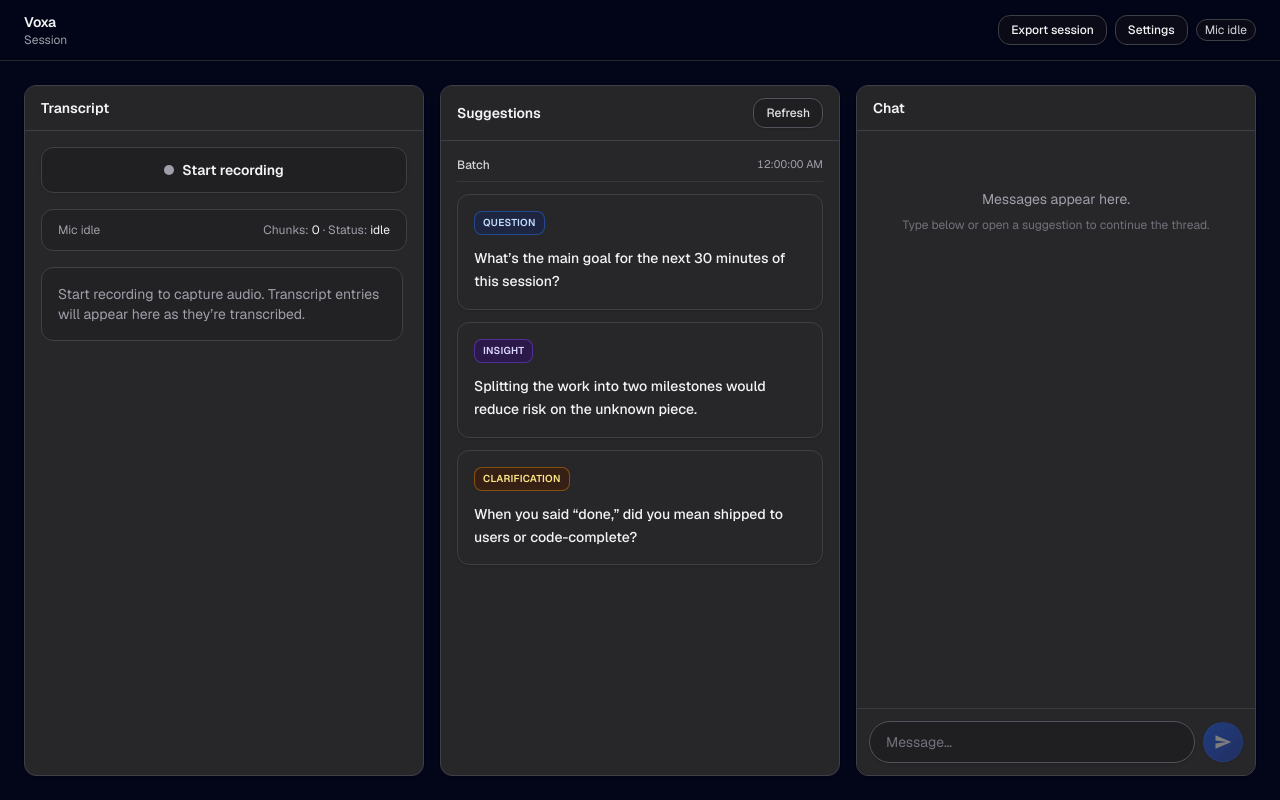
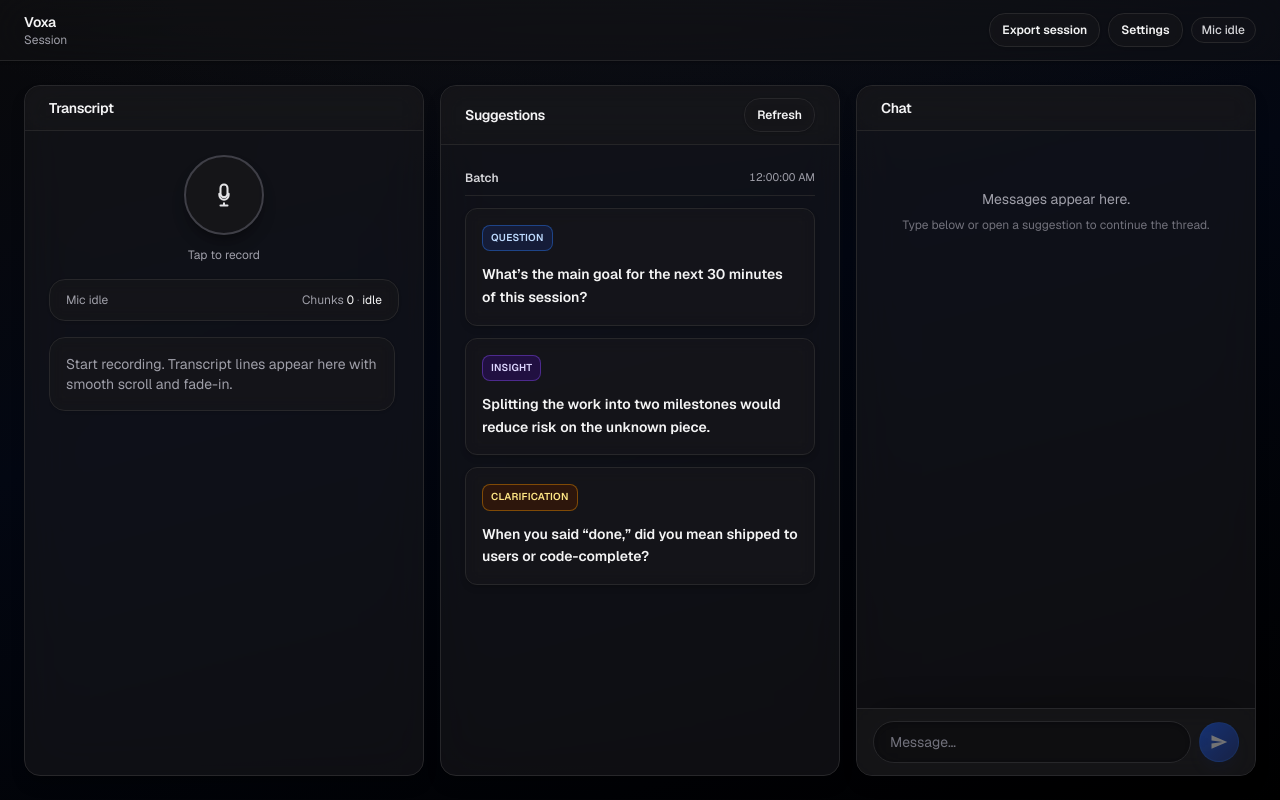
Before and after one commit to RealCifer/Voxa, a Next.js app: page / in a window 1280 px wide. Built offline with nearby package versions, Linux system fonts and the light colour scheme.

Commit message:
updted ui

```diff
--- a/app/globals.css
+++ b/app/globals.css
@@ -3,6 +3,43 @@
 @theme inline {
   --font-sans: var(--font-geist-sans);
   --font-mono: var(--font-geist-mono);
+}
+
+html {
+  height: 100%;
+}
+
+body {
+  min-height: 100%;
+}
+
+/* Premium app shell: zinc-950 → black */
+.voxa-app-bg {
+  background:
+    radial-gradient(120% 80% at 50% -20%, rgb(39 39 42 / 0.35), transparent 55%),
+    linear-gradient(165deg, rgb(9 9 11) 0%, rgb(3 7 18) 42%, rgb(0 0 0) 100%);
+}
+
+/* Thin, low-contrast scrollbars (WebKit + Firefox) */
+.voxa-scroll {
+  scrollbar-width: thin;
+  scrollbar-color: rgb(63 63 70 / 0.55) transparent;
+}
+
+.voxa-scroll::-webkit-scrollbar {
+  width: 8px;
+  height: 8px;
+}
+
+.voxa-scroll::-webkit-scrollbar-thumb {
+  background: rgb(63 63 70 / 0.55);
+  border-radius: 9999px;
+  border: 2px solid transparent;
+  background-clip: padding-box;
+}
+
+.voxa-scroll::-webkit-scrollbar-track {
+  background: transparent;
 }
 
 @keyframes voxa-fade-in {
@@ -17,7 +54,7 @@
 }
 
 .voxa-fade-in {
-  animation: voxa-fade-in 180ms ease-out both;
+  animation: voxa-fade-in 200ms ease-out both;
 }
 
 @keyframes chat-typing-dot {
--- a/app/layout.tsx
+++ b/app/layout.tsx
@@ -25,10 +25,10 @@ export default function RootLayout({
   return (
     <html
       lang="en"
-      className={`${geistSans.variable} ${geistMono.variable} h-full antialiased dark`}
+      className={`${geistSans.variable} ${geistMono.variable} h-full font-sans antialiased dark`}
     >
       <body
-        className="flex min-h-dvh flex-col bg-slate-950 text-zinc-100"
+        className="voxa-app-bg flex min-h-dvh min-h-0 flex-col text-zinc-100"
         suppressHydrationWarning
       >
         {children}
--- a/components/AppHeader.tsx
+++ b/components/AppHeader.tsx
@@ -20,33 +20,27 @@ export function AppHeader() {
     );
   }
 
+  const btn =
+    "rounded-2xl border border-zinc-800 bg-zinc-900/45 px-3 py-2 text-xs font-semibold text-zinc-100 shadow-sm backdrop-blur-sm transition duration-200 hover:border-zinc-700 hover:bg-zinc-900/70 active:scale-[0.98]";
+
   return (
-    <header className="sticky top-0 z-20 flex shrink-0 items-center justify-between gap-4 border-b border-zinc-800 bg-slate-950/80 px-4 py-3 backdrop-blur md:px-6">
+    <header className="sticky top-0 z-30 flex shrink-0 items-center justify-between gap-4 border-b border-zinc-800/90 bg-zinc-900/35 px-4 py-3 shadow-sm shadow-black/20 backdrop-blur-xl md:px-6">
       <div className="min-w-0">
-        <h1 className="text-sm font-semibold tracking-tight text-zinc-100">
-          Voxa
-        </h1>
+        <h1 className="text-sm font-semibold tracking-tight text-zinc-100">Voxa</h1>
         <p className="truncate text-xs text-zinc-400">{sessionLabel}</p>
       </div>
       <div className="flex flex-wrap items-center justify-end gap-2">
-        <button
-          type="button"
-          onClick={onExportSession}
-          className="rounded-xl border border-zinc-700 bg-zinc-900/40 px-3 py-1.5 text-xs font-medium text-zinc-100 shadow-sm hover:bg-zinc-900/60"
-        >
+        <button type="button" onClick={onExportSession} className={btn}>
           Export session
         </button>
-        <Link
-          href="/settings"
-          className="rounded-xl border border-zinc-700 bg-zinc-900/40 px-3 py-1.5 text-xs font-medium text-zinc-100 shadow-sm hover:bg-zinc-900/60"
-        >
+        <Link href="/settings" className={btn}>
           Settings
         </Link>
         <span
-          className={`rounded-full px-2 py-0.5 text-xs ${
+          className={`rounded-full border px-2.5 py-1 text-xs font-medium transition-opacity duration-200 ${
             isMicActive
-              ? "border border-red-900/60 bg-red-950/40 text-red-100"
-              : "border border-zinc-700 bg-zinc-900/40 text-zinc-300"
+              ? "border-red-800/60 bg-red-950/45 text-red-100"
+              : "border-zinc-800 bg-zinc-900/45 text-zinc-300"
           }`}
           title={isMicActive ? "Microphone is on" : "Microphone is off"}
         >
--- a/components/AppShell.tsx
+++ b/components/AppShell.tsx
@@ -10,7 +10,7 @@ export function AppShell() {
     <div className="flex min-h-0 flex-1 flex-col">
       <AppHeader />
       <main className="flex min-h-0 flex-1 flex-col px-4 py-4 md:px-6 md:py-6">
-        <div className="grid min-h-0 flex-1 grid-cols-1 gap-4 md:grid-cols-2 lg:grid-cols-3 [&>*]:min-h-0">
+        <div className="grid min-h-0 flex-1 grid-cols-1 gap-4 lg:grid-cols-3 [&>*]:min-h-0">
           <TranscriptPanel />
           <SuggestionsPanel />
           <ChatPanel />
--- a/components/ChatPanel.tsx
+++ b/components/ChatPanel.tsx
@@ -20,7 +20,7 @@ function SendIcon() {
 function AssistantLoadingBubble() {
   return (
     <div
-      className="voxa-fade-in mr-auto max-w-[88%] rounded-2xl border border-zinc-700 bg-zinc-900/45 px-4 py-3 shadow-sm"
+      className="voxa-fade-in mr-auto max-w-[88%] rounded-2xl border border-zinc-800 bg-zinc-900/50 px-4 py-3 shadow-md shadow-black/20 backdrop-blur-sm"
       aria-live="polite"
       aria-label="Assistant is replying"
     >
@@ -41,7 +41,7 @@ function MessageBubble({ m }: Readonly<{ m: ChatMessage }>) {
   if (m.role === "user") {
     return (
       <div className="flex justify-end">
-        <div className="voxa-fade-in max-w-[88%] rounded-2xl border border-blue-500/25 bg-gradient-to-br from-blue-600 to-blue-800 px-4 py-2.5 text-sm font-medium text-white shadow-sm transition-opacity duration-150">
+        <div className="voxa-fade-in max-w-[88%] rounded-2xl border border-blue-500/30 bg-gradient-to-br from-blue-600 via-blue-700 to-blue-950 px-4 py-2.5 text-sm font-semibold text-white shadow-lg shadow-blue-950/40 transition-opacity duration-200">
           <p className="whitespace-pre-wrap leading-relaxed">{m.content}</p>
         </div>
       </div>
@@ -50,7 +50,7 @@ function MessageBubble({ m }: Readonly<{ m: ChatMessage }>) {
   if (m.role === "assistant") {
     return (
       <div className="flex justify-start">
-        <div className="voxa-fade-in max-w-[88%] rounded-2xl border border-zinc-700 bg-zinc-900/45 px-4 py-2.5 text-sm text-zinc-100 shadow-sm transition-opacity duration-150">
+        <div className="voxa-fade-in max-w-[88%] rounded-2xl border border-zinc-800 bg-zinc-900/55 px-4 py-2.5 text-sm font-medium text-zinc-100 shadow-md shadow-black/20 backdrop-blur-sm transition-opacity duration-200">
           <p className="whitespace-pre-wrap leading-relaxed">{m.content}</p>
         </div>
       </div>
@@ -58,7 +58,7 @@ function MessageBubble({ m }: Readonly<{ m: ChatMessage }>) {
   }
   return (
     <div className="flex justify-center px-1">
-      <div className="max-w-[92%] rounded-xl border border-zinc-700/80 bg-zinc-900/35 px-3 py-2 text-center text-xs leading-relaxed text-zinc-400 transition-opacity duration-150">
+      <div className="max-w-[92%] rounded-2xl border border-zinc-800 bg-zinc-900/40 px-3 py-2 text-center text-xs leading-relaxed text-zinc-400 shadow-sm backdrop-blur-sm transition-opacity duration-200">
         {m.content}
       </div>
     </div>
@@ -158,7 +158,7 @@ export function ChatPanel() {
   return (
     <Panel title="Chat" bodyClassName="flex min-h-0 flex-col overflow-hidden p-0">
       <div className="flex min-h-0 flex-1 flex-col">
-        <div className="min-h-0 flex-1 overflow-y-auto overscroll-contain px-4 pb-2 pt-4">
+        <div className="voxa-scroll min-h-0 flex-1 overflow-y-auto overscroll-contain px-4 pb-2 pt-4 md:px-6">
           {chat.length === 0 && !isSending ? (
             <div className="flex min-h-[8rem] flex-col items-center justify-center gap-2 px-2 text-center">
               <p className="text-sm text-zinc-400">Messages appear here.</p>
@@ -167,7 +167,7 @@ export function ChatPanel() {
               </p>
             </div>
           ) : (
-            <div className="space-y-3">
+            <div className="space-y-4">
               {chat.map((m) => (
                 <MessageBubble key={m.id} m={m} />
               ))}
@@ -179,7 +179,7 @@ export function ChatPanel() {
 
         {sendError ? (
           <div
-            className="flex shrink-0 items-start justify-between gap-2 border-t border-zinc-700/80 bg-zinc-900/30 px-4 py-2"
+            className="flex shrink-0 items-start justify-between gap-2 border-t border-zinc-800 bg-zinc-900/40 px-4 py-2 backdrop-blur-sm"
             role="alert"
           >
             <p className="min-w-0 flex-1 text-xs text-red-200">{sendError}</p>
@@ -193,10 +193,10 @@ export function ChatPanel() {
           </div>
         ) : null}
 
-        <div className="sticky bottom-0 z-10 shrink-0 border-t border-zinc-700/80 bg-zinc-800/95 px-3 pb-3 pt-3 backdrop-blur-sm">
+        <div className="sticky bottom-0 z-10 shrink-0 border-t border-zinc-800 bg-zinc-900/55 px-3 pb-3 pt-3 shadow-[0_-12px_32px_-16px_rgba(0,0,0,0.45)] backdrop-blur-xl md:px-4">
           <form onSubmit={(e) => void onSubmit(e)} className="flex items-center gap-2">
             <input
-              className="min-w-0 flex-1 rounded-full border border-zinc-600 bg-zinc-900/50 px-4 py-2.5 text-sm text-zinc-100 shadow-sm placeholder:text-zinc-500 transition-colors duration-150 focus:border-blue-500/45 focus:outline-none focus:ring-1 focus:ring-blue-500/25 disabled:opacity-50"
+              className="min-w-0 flex-1 rounded-full border border-zinc-800 bg-zinc-950/50 px-4 py-2.5 text-sm text-zinc-100 shadow-inner shadow-black/20 placeholder:text-zinc-500 transition duration-200 focus:border-blue-500/40 focus:outline-none focus:ring-1 focus:ring-blue-500/25 disabled:opacity-50"
               placeholder="Message…"
               value={draft}
               onChange={(e) => setDraft(e.target.value)}
@@ -206,7 +206,7 @@ export function ChatPanel() {
             <button
               type="submit"
               disabled={isSending || !draft.trim()}
-              className="flex shrink-0 items-center justify-center rounded-full border border-blue-500/30 bg-gradient-to-br from-blue-600 to-blue-800 p-2.5 text-white shadow-sm transition-opacity duration-150 hover:opacity-95 disabled:cursor-not-allowed disabled:opacity-40"
+              className="flex shrink-0 items-center justify-center rounded-full border border-blue-500/35 bg-gradient-to-br from-blue-600 to-blue-900 p-2.5 text-white shadow-lg shadow-blue-950/35 transition duration-200 hover:opacity-95 active:scale-95 disabled:cursor-not-allowed disabled:opacity-40 disabled:active:scale-100"
               aria-label="Send message"
             >
               {isSending ? (
--- a/components/SuggestionsPanel.tsx
+++ b/components/SuggestionsPanel.tsx
@@ -31,13 +31,13 @@ function formatBatchTime(iso: string): string {
 function SuggestionSkeleton() {
   return (
     <div
-      className="animate-pulse rounded-xl border border-zinc-700/80 bg-zinc-800 p-4 shadow-sm"
+      className="animate-pulse rounded-xl border border-zinc-800 bg-zinc-900/45 p-4 shadow-md shadow-black/20 backdrop-blur-sm"
       aria-hidden="true"
     >
-      <div className="mb-3 h-5 w-20 rounded-md bg-zinc-700/80" />
+      <div className="mb-3 h-5 w-20 rounded-lg bg-zinc-800/90" />
       <div className="space-y-2">
-        <div className="h-4 w-full rounded bg-zinc-700/60" />
-        <div className="h-4 max-w-[88%] rounded bg-zinc-700/50" />
+        <div className="h-4 w-full rounded-lg bg-zinc-800/70" />
+        <div className="h-4 max-w-[88%] rounded-lg bg-zinc-800/55" />
       </div>
     </div>
   );
@@ -200,7 +200,7 @@ export function SuggestionsPanel() {
         <button
           type="button"
           onClick={() => void refreshOnce()}
-          className="rounded-xl border border-zinc-600 bg-zinc-900/50 px-3 py-1.5 text-xs font-medium text-zinc-200 shadow-sm transition hover:border-zinc-500 hover:bg-zinc-900 disabled:cursor-not-allowed disabled:opacity-50"
+          className="rounded-2xl border border-zinc-800 bg-zinc-900/45 px-3 py-2 text-xs font-semibold text-zinc-100 shadow-sm backdrop-blur-sm transition duration-200 hover:border-zinc-700 hover:bg-zinc-900/70 active:scale-[0.98] disabled:cursor-not-allowed disabled:opacity-50"
           disabled={isRefreshing}
         >
           {isRefreshing ? "Refreshing…" : "Refresh"}
@@ -210,14 +210,14 @@ export function SuggestionsPanel() {
       <div className="space-y-5">
         {refreshError ? (
           <div
-            className="flex items-start justify-between gap-2 rounded-xl border border-red-900/50 bg-red-950/35 px-3 py-2"
+            className="flex items-start justify-between gap-2 rounded-2xl border border-red-900/50 bg-red-950/35 px-3 py-2.5 shadow-sm backdrop-blur-sm"
             role="alert"
           >
             <p className="min-w-0 flex-1 text-xs text-red-100">{refreshError}</p>
             <button
               type="button"
               onClick={() => setRefreshError(null)}
-              className="shrink-0 rounded-lg px-2 py-0.5 text-[11px] text-red-200 hover:bg-red-900/40"
+              className="shrink-0 rounded-xl px-2 py-0.5 text-[11px] font-medium text-red-200 transition-opacity duration-150 hover:bg-red-900/40"
             >
               Dismiss
             </button>
@@ -225,14 +225,14 @@ export function SuggestionsPanel() {
         ) : null}
         {suggestionChatError ? (
           <div
-            className="flex items-start justify-between gap-2 rounded-xl border border-red-900/50 bg-red-950/35 px-3 py-2"
+            className="flex items-start justify-between gap-2 rounded-2xl border border-red-900/50 bg-red-950/35 px-3 py-2.5 shadow-sm backdrop-blur-sm"
             role="alert"
           >
             <p className="min-w-0 flex-1 text-xs text-red-100">{suggestionChatError}</p>
             <button
               type="button"
               onClick={() => setSuggestionChatError(null)}
-              className="shrink-0 rounded-lg px-2 py-0.5 text-[11px] text-red-200 hover:bg-red-900/40"
+              className="shrink-0 rounded-xl px-2 py-0.5 text-[11px] font-medium text-red-200 transition-opacity duration-150 hover:bg-red-900/40"
             >
               Dismiss
             </button>
@@ -241,7 +241,7 @@ export function SuggestionsPanel() {
 
         {isRefreshing ? (
           <div className="space-y-3" aria-busy="true" aria-label="Loading suggestions">
-            <p className="text-xs font-medium text-zinc-400">Updating suggestions…</p>
+            <p className="text-xs font-semibold text-zinc-400">Updating suggestions…</p>
             <SuggestionSkeleton />
             <SuggestionSkeleton />
             <SuggestionSkeleton />
@@ -253,8 +253,8 @@ export function SuggestionsPanel() {
             key={b.id}
             className={`space-y-3 ${fadeInBatchIds.includes(b.id) ? "voxa-fade-in" : ""}`}
           >
-            <div className="flex items-center justify-between gap-2 border-b border-zinc-700/60 pb-2">
-              <span className="text-xs font-medium text-zinc-300">Batch</span>
+            <div className="flex items-center justify-between gap-2 border-b border-zinc-800/90 pb-2">
+              <span className="text-xs font-semibold text-zinc-300">Batch</span>
               <time className="text-[11px] tabular-nums text-zinc-400" dateTime={b.createdAt}>
                 {formatBatchTime(b.createdAt)}
               </time>
@@ -267,7 +267,7 @@ export function SuggestionsPanel() {
                   title="Open in chat with transcript context"
                   disabled={expandingId !== null}
                   onClick={() => void onSuggestionActivate(s)}
-                  className="group w-full cursor-pointer rounded-xl border border-zinc-700 bg-zinc-800 p-4 text-left shadow-sm transition duration-150 ease-out hover:scale-[1.02] hover:border-zinc-500 hover:shadow-md focus-visible:outline focus-visible:outline-2 focus-visible:outline-offset-2 focus-visible:outline-blue-500/60 disabled:cursor-not-allowed disabled:opacity-60 disabled:hover:scale-100"
+                  className="group w-full cursor-pointer rounded-xl border border-zinc-800 bg-zinc-900/45 p-4 text-left shadow-md shadow-black/15 backdrop-blur-sm transition duration-200 ease-out hover:scale-105 hover:border-zinc-600 hover:shadow-[0_0_28px_-6px_rgba(59,130,246,0.22)] focus-visible:outline focus-visible:outline-2 focus-visible:outline-offset-2 focus-visible:outline-blue-500/50 active:scale-[0.99] disabled:cursor-not-allowed disabled:opacity-60 disabled:hover:scale-100 disabled:hover:shadow-md"
                 >
                   <div className="flex flex-col gap-3">
                     <span
@@ -275,7 +275,7 @@ export function SuggestionsPanel() {
                     >
                       {s.kind}
                     </span>
-                    <p className="min-w-0 text-sm font-medium leading-relaxed text-zinc-100">
+                    <p className="min-w-0 text-sm font-semibold leading-relaxed text-zinc-100">
                       {expandingId === s.id ? "Opening in chat…" : s.preview}
                     </p>
                   </div>
--- a/components/TranscriptPanel.tsx
+++ b/components/TranscriptPanel.tsx
@@ -7,6 +7,20 @@ import { useAppStore } from "@/lib/store/app-store";
 import { getGroqApiKey } from "@/lib/groqClient";
 
 const CHUNK_TIMESLICE_MS = 30_000; // <= 30s per requirement
+
+function MicGlyph({ className }: Readonly<{ className?: string }>) {
+  return (
+    <svg className={className} width="28" height="28" viewBox="0 0 24 24" fill="none" aria-hidden="true">
+      <path
+        d="M12 14a3 3 0 003-3V6a3 3 0 10-6 0v5a3 3 0 003 3z"
+        stroke="currentColor"
+        strokeWidth="1.75"
+        strokeLinejoin="round"
+      />
+      <path d="M8 11v1a4 4 0 008 0v-1M12 19v2M9 21h6" stroke="currentColor" strokeWidth="1.75" strokeLinecap="round" />
+    </svg>
+  );
+}
 
 function formatMs(ms: number): string {
   const s = Math.max(0, Math.floor(ms / 1000));
@@ -164,50 +178,50 @@ export function TranscriptPanel() {
   }, [transcript.length]);
 
   return (
-    <Panel
-      title="Transcript"
-    >
-      <div className="flex h-full min-h-[12rem] flex-col gap-4">
-        <div className="flex items-center justify-center">
+    <Panel title="Transcript" bodyClassName="flex min-h-0 flex-col overflow-hidden p-0">
+      <div className="flex min-h-0 flex-1 flex-col gap-4 p-4 md:p-6">
+        <div className="flex flex-col items-center justify-center gap-3">
           <button
             type="button"
             onClick={isMicActive ? stopRecording : startRecording}
-            className={`group relative flex w-full max-w-md items-center justify-center gap-2 rounded-xl border px-4 py-3 text-sm font-semibold shadow-sm transition ${
+            className={`flex h-20 w-20 shrink-0 items-center justify-center rounded-full border-2 text-xs font-semibold shadow-lg transition duration-200 ease-out active:scale-95 ${
               isMicActive
-                ? "border-red-700/60 bg-red-950/40 text-red-100"
-                : "border-zinc-700 bg-zinc-900/40 text-zinc-100 hover:bg-zinc-900/60"
+                ? "border-red-500/50 bg-gradient-to-br from-red-600 to-red-950 text-white shadow-red-900/30 ring-4 ring-red-500/20 animate-pulse"
+                : "border-zinc-700 bg-zinc-900/55 text-zinc-200 shadow-black/30 backdrop-blur-sm hover:border-zinc-600 hover:bg-zinc-900/80"
             }`}
             aria-label={isMicActive ? "Stop microphone" : "Start microphone"}
           >
-            <span
-              className={`h-2.5 w-2.5 rounded-full ${
-                isMicActive ? "bg-red-400 shadow-[0_0_0_4px_rgba(248,113,113,0.12)]" : "bg-zinc-400"
-              } ${isMicActive ? "animate-pulse" : ""}`}
-              aria-hidden="true"
-            />
-            <span>{isMicActive ? "Recording" : "Start recording"}</span>
+            {isMicActive ? (
+              <span className="h-3 w-3 rounded-full bg-white shadow-[0_0_0_6px_rgba(254,202,202,0.25)]" />
+            ) : (
+              <MicGlyph className="text-zinc-200" />
+            )}
           </button>
+          <p className="text-center text-xs text-zinc-400">
+            {isMicActive ? "Tap to stop" : "Tap to record"}
+          </p>
         </div>
 
-        <div className="flex items-center justify-between gap-3 rounded-xl border border-zinc-700 bg-zinc-900/30 px-4 py-3 text-xs text-zinc-400">
+        <div className="flex items-center justify-between gap-3 rounded-2xl border border-zinc-800 bg-zinc-900/40 px-4 py-3 text-xs text-zinc-400 shadow-sm backdrop-blur-sm">
           <span>
             {isMicActive ? (
-              <span className="text-zinc-100">
+              <span className="font-medium text-zinc-100">
                 Listening<span className="animate-pulse">…</span>
               </span>
             ) : (
               <span>Mic idle</span>
             )}
           </span>
-          <span className="truncate">
-            Chunks: <span className="text-zinc-100">{audioChunks.length}</span> · Status:{" "}
+          <span className="truncate tabular-nums">
+            Chunks <span className="text-zinc-100">{audioChunks.length}</span>
+            <span className="text-zinc-600"> · </span>
             <span className="text-zinc-100">{statusLabel}</span>
           </span>
         </div>
 
         {error ? (
           <div
-            className="rounded-xl border border-red-900/60 bg-red-950/30 p-3 text-sm text-red-100"
+            className="rounded-2xl border border-red-900/55 bg-red-950/35 p-3 text-sm text-red-100 shadow-sm backdrop-blur-sm"
             role="alert"
           >
             {error}
@@ -216,29 +230,35 @@ export function TranscriptPanel() {
 
         <div
           ref={scrollerRef}
-          className="min-h-0 flex-1 overflow-y-auto pr-1"
+          className="voxa-scroll min-h-0 flex-1 overflow-y-auto overscroll-contain pr-1"
         >
           {transcript.length === 0 ? (
-            <div className="rounded-xl border border-zinc-700 bg-zinc-900/30 p-4 text-sm text-zinc-400">
-              Start recording to capture audio. Transcript entries will appear here as they’re transcribed.
+            <div className="rounded-2xl border border-zinc-800 bg-zinc-900/35 p-4 text-sm text-zinc-400 shadow-sm backdrop-blur-sm">
+              Start recording. Transcript lines appear here with smooth scroll and fade-in.
             </div>
           ) : (
-            <ul className="space-y-2">
-              {transcript.map((seg) => (
+            <ul className="space-y-3">
+              {transcript.map((seg, i) => (
                 <li key={seg.id} className="voxa-fade-in">
-                  <div className="max-w-[92%] rounded-xl border border-zinc-700 bg-zinc-900/35 p-3 shadow-sm">
-                    <div className="flex items-center justify-between gap-3">
-                      <span className="text-[11px] text-zinc-400">
-                        {formatMs(seg.startMs)}
-                        {seg.isFinal ? " · final" : ""}
-                      </span>
-                    </div>
-                    <p className="mt-1 whitespace-pre-wrap text-sm text-zinc-100">{seg.text}</p>
+                  <div
+                    className={`max-w-[92%] rounded-xl border p-3 shadow-sm backdrop-blur-sm transition-opacity duration-200 ${
+                      i % 2 === 0
+                        ? "border-zinc-800 bg-zinc-900/45"
+                        : "border-zinc-800/80 bg-zinc-950/35"
+                    }`}
+                  >
+                    <span className="text-[11px] tabular-nums text-zinc-400">
+                      {formatMs(seg.startMs)}
+                      {seg.isFinal ? " · final" : ""}
+                    </span>
+                    <p className="mt-1.5 whitespace-pre-wrap text-sm leading-relaxed text-zinc-100">
+                      {seg.text}
+                    </p>
                   </div>
                 </li>
               ))}
               <li aria-hidden="true">
-                <div ref={bottomRef} />
+                <div ref={bottomRef} className="h-px" />
               </li>
             </ul>
           )}
--- a/components/panels/Panel.tsx
+++ b/components/panels/Panel.tsx
@@ -4,22 +4,23 @@ type PanelProps = {
   title: string;
   children: ReactNode;
   aside?: ReactNode;
-  /** Appended to the scrollable body (e.g. `overflow-hidden p-0` for custom inner scroll). */
+  /** Replaces default padded scroll body (e.g. `flex min-h-0 flex-col overflow-hidden p-0`). */
   bodyClassName?: string;
 };
 
 export function Panel({ title, children, aside, bodyClassName }: Readonly<PanelProps>) {
-  const body =
+  const bodyClasses =
     bodyClassName != null && bodyClassName.length > 0
-      ? `min-h-0 flex-1 text-sm text-zinc-100 transition-opacity duration-150 ${bodyClassName}`
-      : "min-h-0 flex-1 overflow-auto p-4 text-sm text-zinc-100 transition-opacity duration-150";
+      ? `min-h-0 flex-1 text-sm leading-relaxed text-zinc-100 transition-opacity duration-200 ${bodyClassName}`
+      : "voxa-scroll min-h-0 flex-1 overflow-auto p-4 text-sm leading-relaxed text-zinc-100 transition-opacity duration-200 md:p-6";
+
   return (
-    <section className="flex h-full min-h-0 min-w-0 flex-1 flex-col overflow-hidden rounded-xl border border-zinc-700 bg-zinc-800 shadow-sm">
-      <header className="sticky top-0 z-10 flex shrink-0 items-center justify-between gap-3 border-b border-zinc-700 bg-zinc-800/90 px-4 py-3 backdrop-blur">
-        <h2 className="text-sm font-semibold text-zinc-100">{title}</h2>
+    <section className="flex h-full min-h-0 min-w-0 flex-1 flex-col overflow-hidden rounded-2xl border border-zinc-800 bg-zinc-900/60 shadow-lg shadow-black/25 backdrop-blur-xl backdrop-saturate-150">
+      <header className="sticky top-0 z-10 flex shrink-0 items-center justify-between gap-3 border-b border-zinc-800/90 bg-zinc-900/35 px-4 py-3 backdrop-blur-md md:px-6">
+        <h2 className="text-sm font-semibold tracking-tight text-zinc-100">{title}</h2>
         {aside ? <div className="shrink-0">{aside}</div> : null}
       </header>
-      <div className={[body, bodyClassName].filter(Boolean).join(" ")}>{children}</div>
+      <div className={bodyClasses}>{children}</div>
     </section>
   );
 }
```
Also changed, not shown: app/settings/page.tsx (+56 -55 lines).
